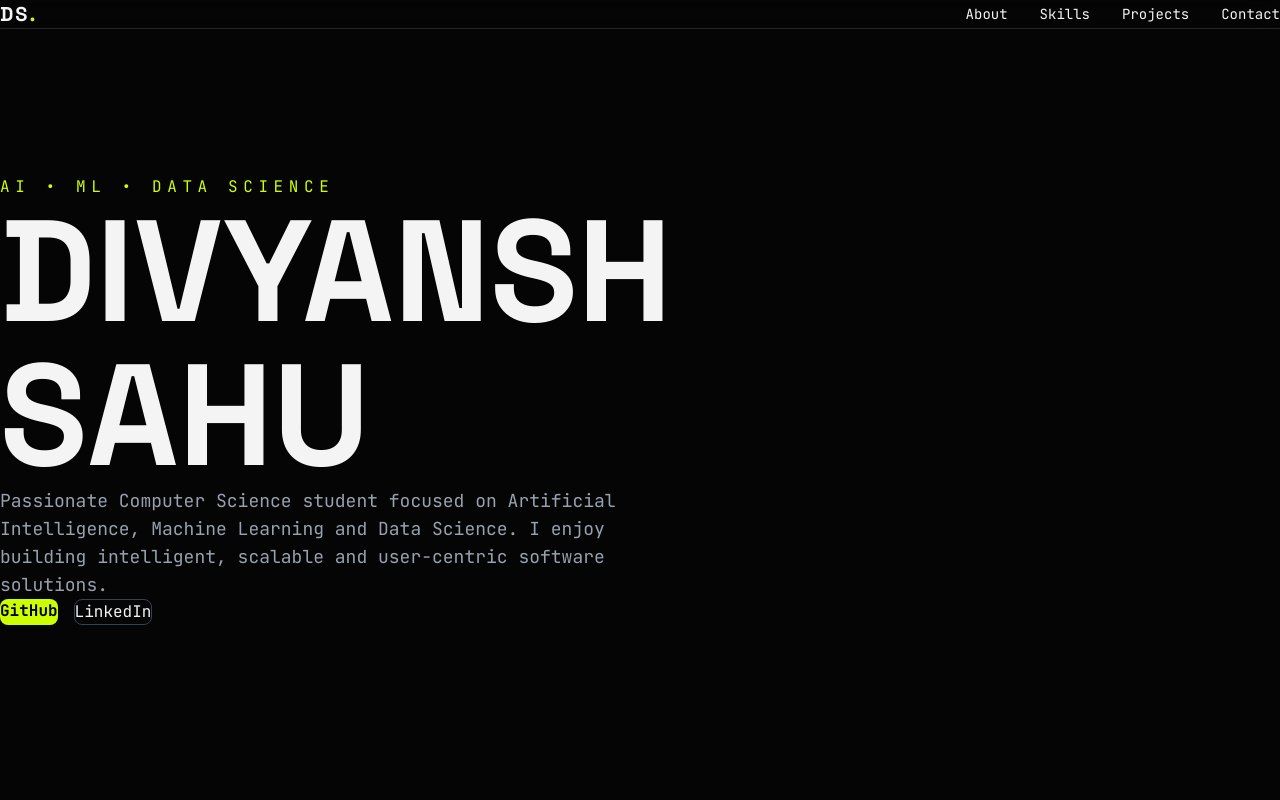
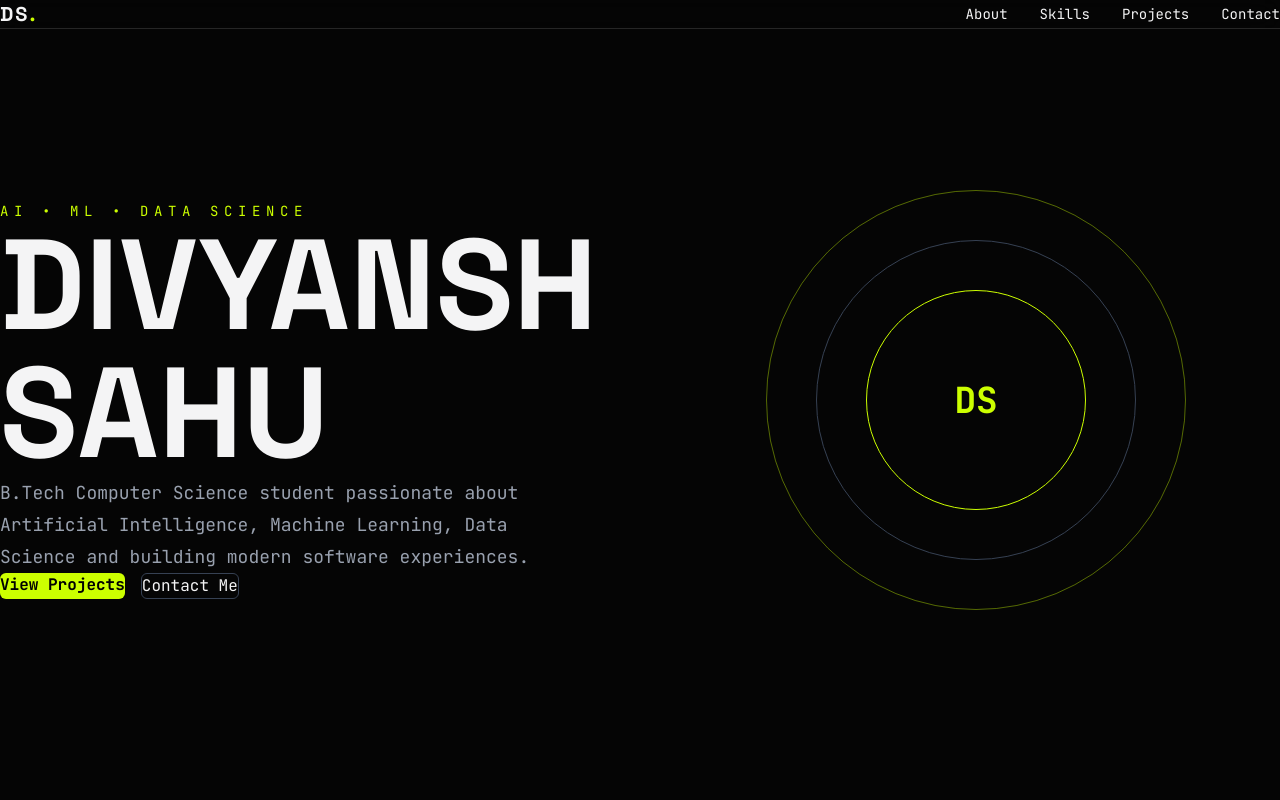
Before and after one commit to DivyanshSahu678/Divyansh-Portfolio, a React (Vite) app: page / in a window 1280 px wide. Shown: the top 800 px of the page. Built offline with nearby package versions, Linux system fonts and the light colour scheme.

Commit message:
Improve hero section

```diff
--- a/src/sections/Hero.jsx
+++ b/src/sections/Hero.jsx
@@ -1,47 +1,75 @@
+import Container from "../components/Container";
+
 function Hero() {
   return (
-    <section className="flex min-h-screen items-center px-6 pt-20 md:px-20">
-      <div className="max-w-5xl">
+    <section className="relative flex min-h-screen items-center overflow-hidden">
+      <Container>
+        <div className="grid items-center gap-16 lg:grid-cols-2">
 
-        <p className="mb-6 tracking-[0.35em] uppercase text-[#ccff00]">
+          {/* Left Content */}
+
+          <div>
+
+            <p className="mb-5 text-sm uppercase tracking-[0.4em] text-[#CCFF00]">
               AI • ML • DATA SCIENCE
             </p>
 
-        <h1 className="text-6xl font-black leading-none md:text-8xl lg:text-[9rem]">
+            <h1 className="text-6xl font-black leading-none md:text-8xl lg:text-[8rem]">
               DIVYANSH
               <br />
               SAHU
             </h1>
 
-        <p className="mt-8 max-w-2xl text-lg text-gray-400">
-          Passionate Computer Science student focused on Artificial Intelligence,
-          Machine Learning and Data Science. I enjoy building intelligent,
-          scalable and user-centric software solutions.
+            <p className="mt-8 max-w-xl text-lg leading-8 text-gray-400">
+              B.Tech Computer Science student passionate about Artificial
+              Intelligence, Machine Learning, Data Science and building
+              modern software experiences.
             </p>
 
-        <div className="mt-10 flex gap-4">
+            <div className="mt-12 flex flex-wrap gap-4">
 
               <a
-            href="https://github.com/DivyanshSahu678"
-            target="_blank"
-            rel="noreferrer"
-            className="rounded-lg bg-[#ccff00] px-6 py-3 font-semibold text-black"
+                href="#projects"
+                className="rounded-md bg-[#CCFF00] px-7 py-4 font-semibold text-black transition hover:scale-105"
               >
-            GitHub
+                View Projects
               </a>
 
               <a
-            href="https://www.linkedin.com/in/divyansh-sahu-34a026345"
-            target="_blank"
-            rel="noreferrer"
-            className="rounded-lg border border-gray-700 px-6 py-3"
+                href="#contact"
+                className="rounded-md border border-gray-700 px-7 py-4 transition hover:border-[#CCFF00]"
               >
-            LinkedIn
+                Contact Me
               </a>
 
             </div>
 
           </div>
+
+          {/* Right Side */}
+
+          <div className="flex items-center justify-center">
+
+            <div className="flex h-[420px] w-[420px] items-center justify-center rounded-full border border-[#CCFF00]/40">
+
+              <div className="flex h-[320px] w-[320px] items-center justify-center rounded-full border border-gray-700">
+
+                <div className="flex h-[220px] w-[220px] items-center justify-center rounded-full border border-[#CCFF00]">
+
+                  <span className="text-4xl font-bold text-[#CCFF00]">
+                    DS
+                  </span>
+
+                </div>
+
+              </div>
+
+            </div>
+
+          </div>
+
+        </div>
+      </Container>
     </section>
   );
 }
```
Also changed, not shown: src/sections/Contact.jsx (added), 1 other file (tests, documents, lock files or other folders). Lines whose indentation alone changed are shown as unchanged.
